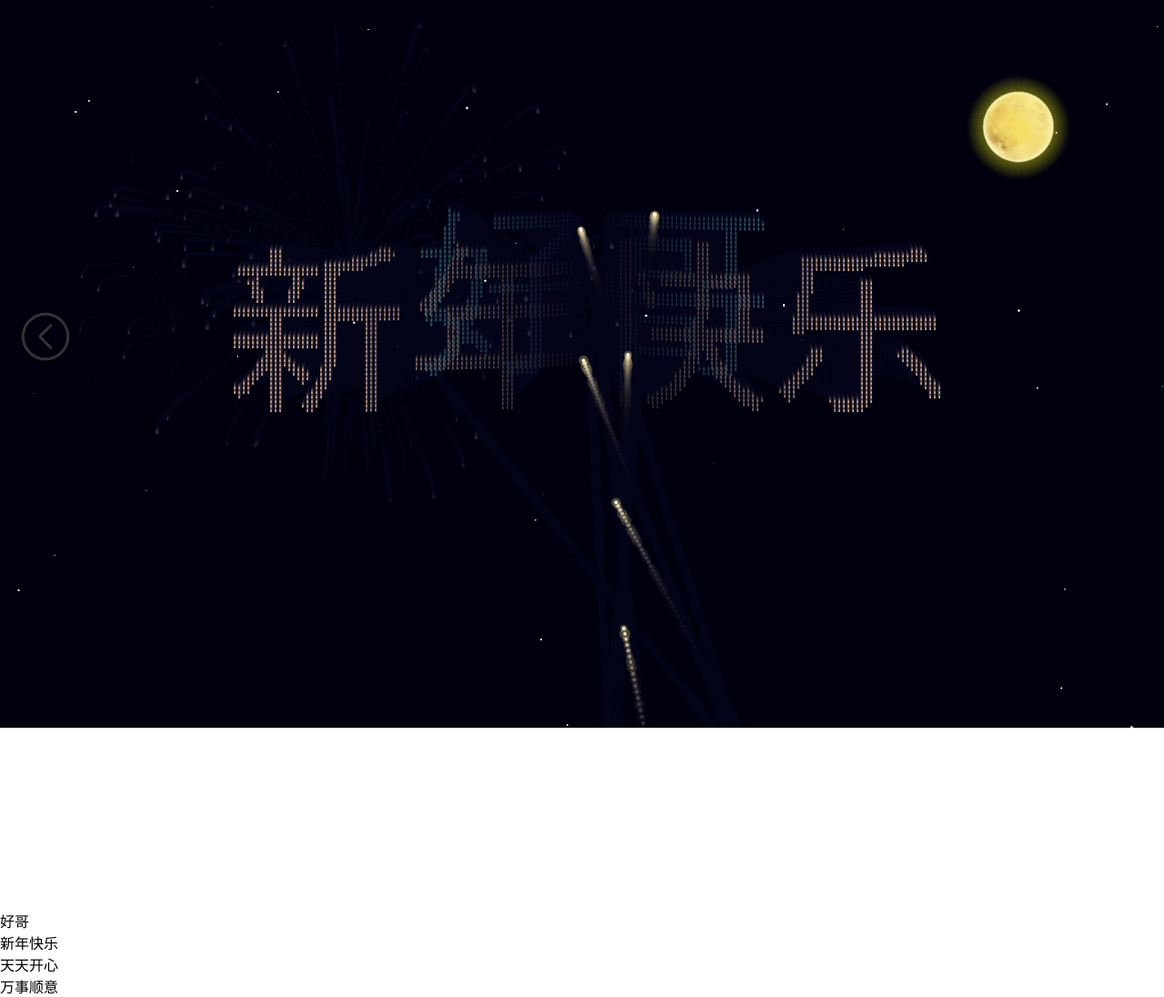
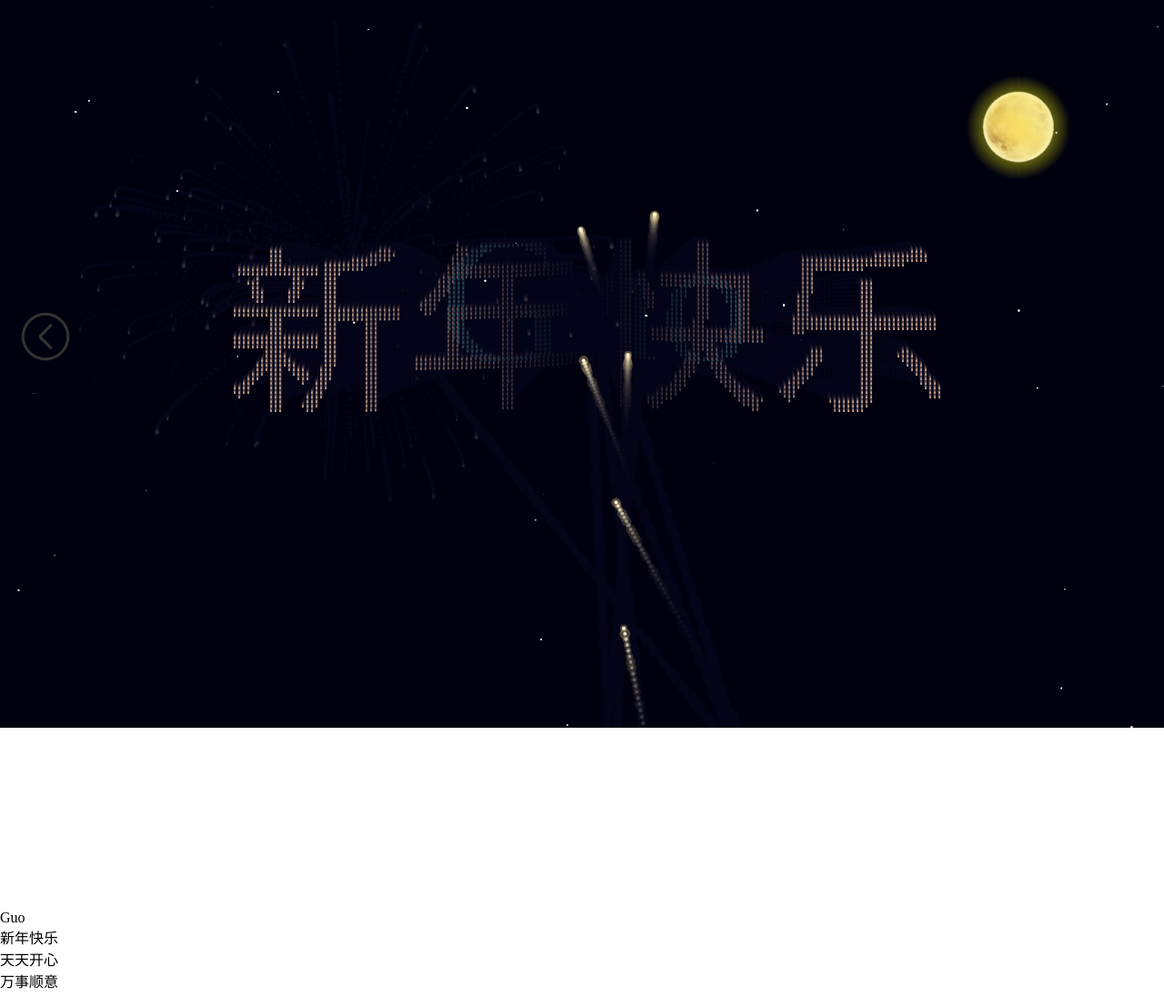
Before and after one commit to She1314/GHT, a plain HTML site: page fireworks.html in a window 1280 px wide. Shown: the whole page at 91% size. Drawn offline with nearby package versions, Linux system fonts and the light colour scheme.

Commit message:
Update fireworks.html

```diff
--- a/fireworks.html
+++ b/fireworks.html
@@ -30,7 +30,7 @@
 	<div class="city"><img src="city.png" alt="" /></div>
 	<img src="moon.png" alt="" id="moon" style="visibility: hidden;" />
 
-	<div class="shape">好哥</div>
+	<div class="shape">Guo</div>
 	<div class="shape">新年快乐</div>
 	<div class="shape">天天开心</div>
 	<div class="shape">万事顺意</div>
```
